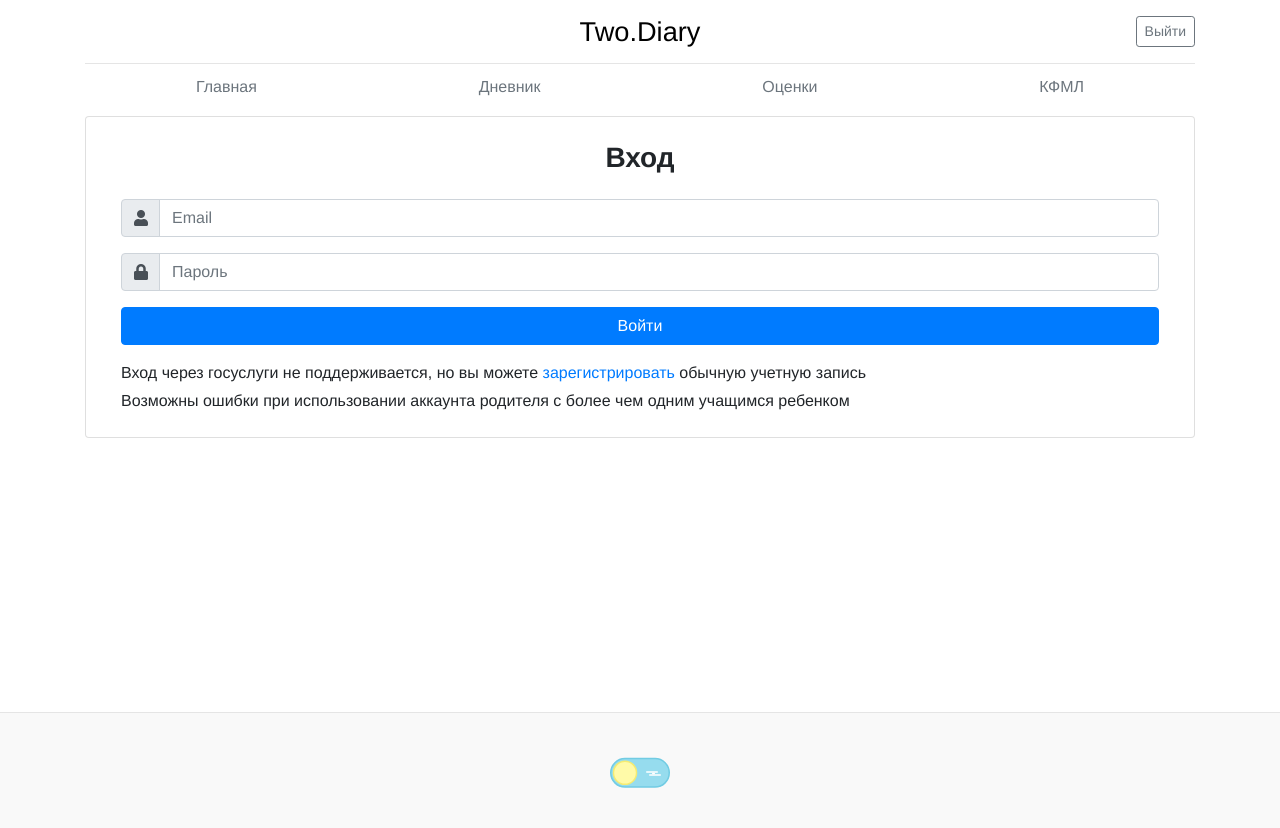
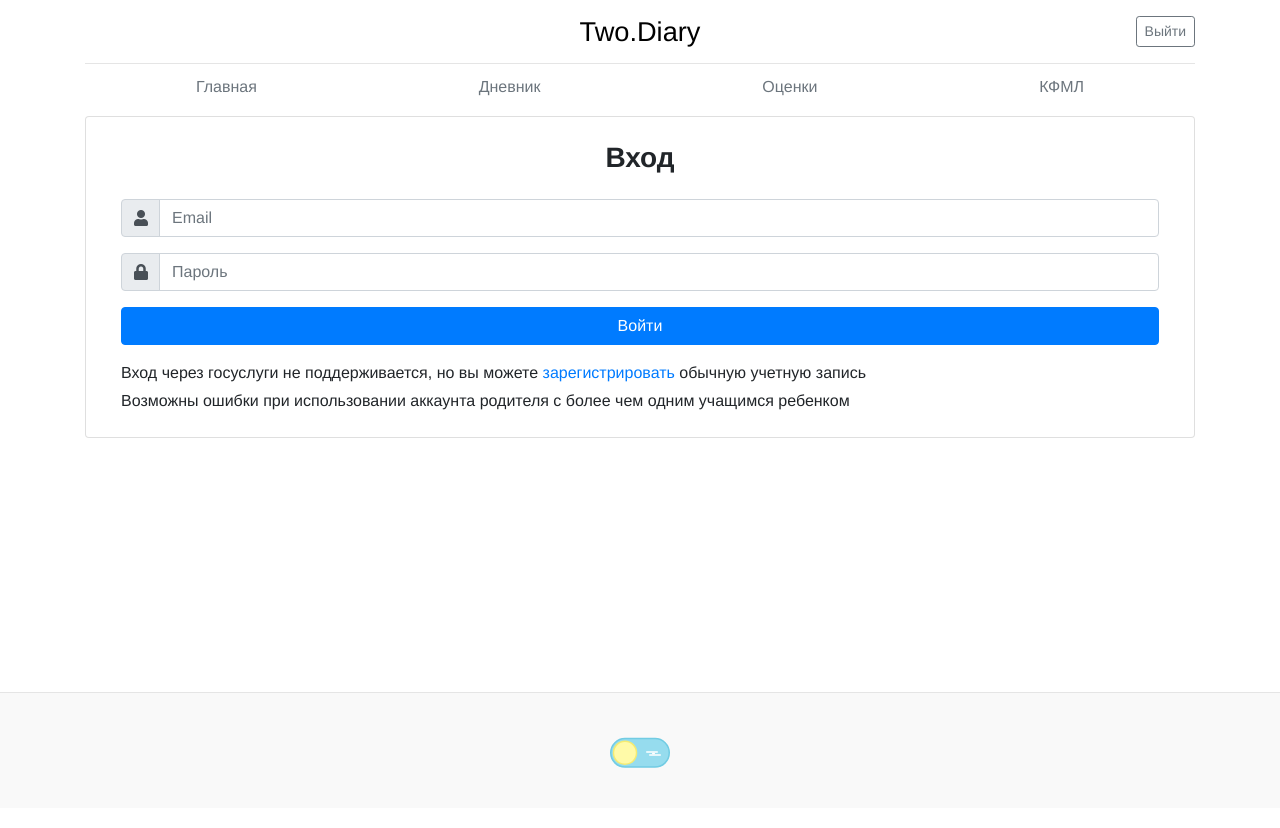
Before and after one commit to Mihail-Galkin/Two.Diary, a Flask app: template app/templates/index.html in a window 1280 px wide. After the commit the page ends 768 px from the top, so only its background shows below. Run offline with Flask 3, Linux system fonts and the light colour scheme; the template is opened without the code that fills it, so the values that code supplies are empty; parts of the project's set-up code (start-up, migrations or seed data) failed here and were passed over; some libraries are stand-ins or nearby versions.

Commit message:
footer fix

```diff
--- a/app/static/styles/style.css
+++ b/app/static/styles/style.css
@@ -4,7 +4,7 @@
 }
 
 .global-container {
-    min-height: calc(100vh - 108px);
+    min-height: calc(100vh - 128px);
 }
 
 /* variables */
--- a/app/templates/index.html
+++ b/app/templates/index.html
@@ -64,13 +64,6 @@
                 <span class="toggle--label-background"></span>
             </label>
         </div>
-
-        {#    <div>#}
-        {#        <p>Обратная связь: <a href="https://t.me/galkin_mihail" target="_blank">telegram</a>, почта <a#}
-        {#                href="mailto:galkin.mihail.11.06@yandex.ru" target="_blank">galkin.mihail.11.06@yandex.ru</a></p>#}
-        {#    </div>#}
-
-
     </footer>
 
 </div>
```
